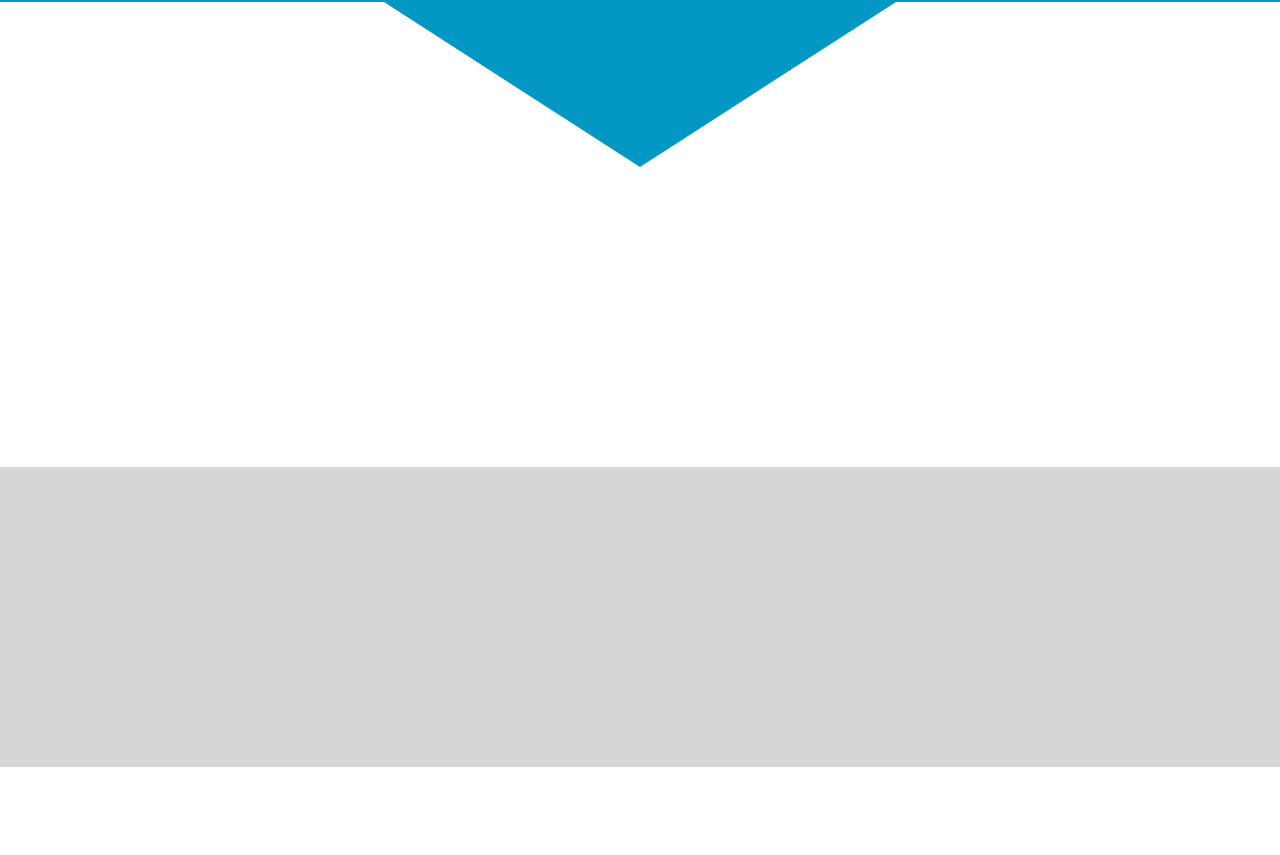
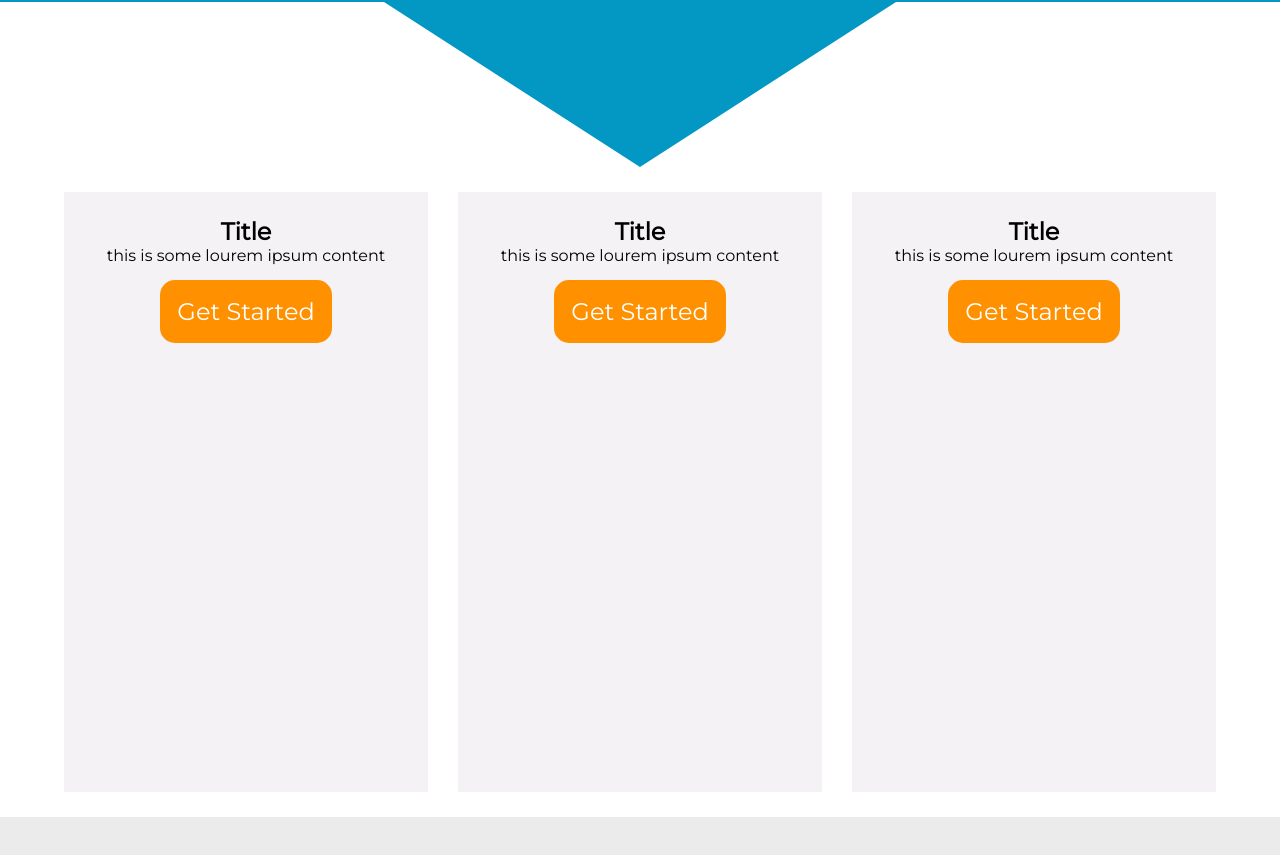
Before and after one commit to lunajos/hci_ex, a website: page public/index.html in a window 1280 px wide. Shown: the part 895-1750 px from the top of the page. Drawn offline with Linux system fonts and the light colour scheme.

Commit message:
Add more HCI Concepts

```diff
--- a/public/css/main.css
+++ b/public/css/main.css
@@ -35,20 +35,20 @@
 
 }
 
-.container-main{
+.level-2{
 	text-align: center;
 	margin-top: 70px;
 	height: 250px;
 }
-.container-main h2{
+.level-2 h2{
 	font-size: 3em;
 }
-.container-main p{
+.level-2 p{
 	font-size: 1em;
 	color: grey;
 }
 
-.container-grey{
+.level-3{
 	display:grid;
 	grid-template-columns: repeat(2, 1fr);
   grid-gap: 30px;
@@ -69,12 +69,24 @@
 .col p{
 	color: #DBDCDE;
 }
-.container-blue{
+level-5{
 	height: 300px;
 	background-color: #D6D6D6;
 }
 .container-white{
 	height: 300px;
+	background-color: #ebebeb;
+}
+.level-4{
+	display: grid;
+	grid-template-columns: repeat(3, 1fr);
+  grid-gap: 30px;
+	height: 600px;
+	width: 90%;
+	margin-top: 25px;
+	margin-bottom: 25px;
+	margin-right: auto;
+	margin-left: auto;
 	background-color: #ffffff;
 }
 
@@ -87,9 +99,27 @@
 	border-color:#ff9000;
 
 }
+.btn-invert{
+	padding: 15px;
+	margin-top: 15px;
+	font-size: 1.5em;
+	border-radius: 15px;
+	border-style: solid;
+	border-color:#ff9000;
+	background-color: #ff9000;
+	color: #ffffff;
+}
+
 .btn:hover{
 	border-style: solid 2px;;
 	border-color:#ff9000;
 	background-color:#ff9000;
+	color: #ffffff;
+}
 
+.cards{
+	background-color: #f4f2f4;
+	padding:25px;
+	text-align: center;
+	color:#000000;
 }
--- a/public/index.html
+++ b/public/index.html
@@ -8,6 +8,7 @@
 	<title>HCI Example</title>
 
 	<link rel="stylesheet" href="./css/main.css"/>
+	<!-- <link rel="stylesheet" href="./styles/main.css"/> -->
 </head>
 
 <body>
@@ -20,12 +21,12 @@
 		</ul>
 	</div>
 
-	<div class="container-main">
+	<div class="level-2">
 		<h2>Vision Quest</h2>
 		<p> Helping others find goals</p>
 	</div>
 
-	<div class="container-grey level-3">
+	<div class="level-3">
 		<div class="col">
 			<h2>Listen</h2>
 			<p>This is some lourem ipsum text. It will act as a place holder</p>
@@ -38,8 +39,24 @@
 		</div>
 	</div>
 
-	<div class="container-white"></div>
-	<div class="container-blue"></div>
+	<div class="container-white level-4">
+		<div class="cards">
+			<h2>Title</h2>
+			<p>this is some lourem ipsum content</p>
+			<button class="btn-invert"> Get Started </button>
+		</div>
+		<div class="cards">
+			<h2>Title</h2>
+			<p>this is some lourem ipsum content</p>
+			<button class="btn-invert"> Get Started </button>
+		</div>
+		<div class="cards">
+			<h2>Title</h2>
+			<p>this is some lourem ipsum content</p>
+			<button class="btn-invert"> Get Started </button>
+		</div>
+	</div>
+	<div class="level-5"></div>
 	<div class="container-white"></div>
 	<div class="container-footer"></div>
 </body>
```
Also changed, not shown: public/styles/main.css (added, +8 -0 lines).
